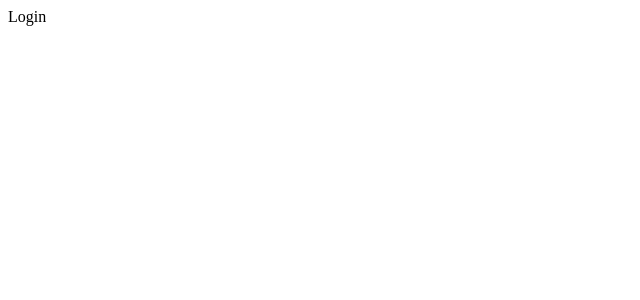
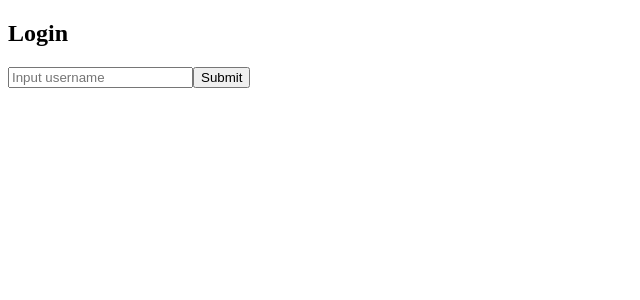
Before and after one commit to chinel/react-instagram-clone, a React (Create React App) app: page / in a window 1280 px wide. Shown: the top 300 px of the page, without its empty margins (0-640 px from the left). Built offline with nearby package versions, Linux system fonts and the light colour scheme.

Commit message:
added the basic layout structure of the

```diff
--- a/src/components/Login.js
+++ b/src/components/Login.js
@@ -1,7 +1,15 @@
 import React from "react";
 
 function Login() {
-  return <div>Login</div>;
+  return (
+    <div>
+      <h2>Login</h2>
+      <form method="post">
+        <input type="text" placeholder="Input username" />
+        <button type="submit">Submit</button>
+      </form>
+    </div>
+  );
 }
 
 export default Login;
```
